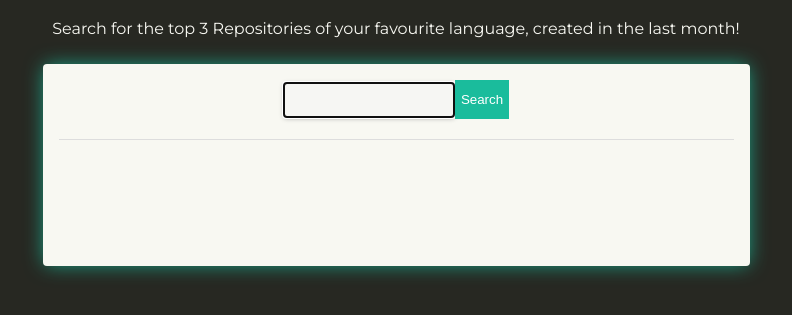
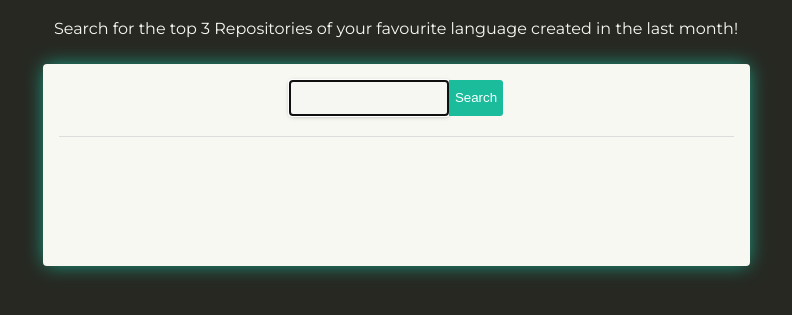
Before and after one commit to olibooty/github-search-api, a website built with webpack: page index.html in a window 1280 px wide. Shown: the part 63-378 px from the top of the page, without its empty margins (244-1036 px from the left). Built offline with nearby package versions, Linux system fonts and the light colour scheme.

Commit message:
and again...

```diff
--- a/index.html
+++ b/index.html
@@ -15,7 +15,7 @@
 
   <header>
     <h1>Github Search API</h1>
-    <p>Search for the top 3 Repositories of your favourite language, created in the last month!</p>
+    <p>Search for the top 3 Repositories of your favourite language created in the last month!</p>
   </header>
 
   <main>
--- a/style.css
+++ b/style.css
@@ -42,6 +42,11 @@ form {
   align-content: stretch;
 }
 
+input {
+  height: 36px;
+  box-sizing: border-box;
+}
+
 input[type = text] {
   max-width: 8em;
   padding: 0.25em;
@@ -61,10 +66,11 @@ input[type="text"]:focus {
 
 input[type="submit"] {
   border: none;
+  border-radius: 0 3px 3px 0;
   margin-right: auto;
   background: rgb(26, 188, 156);
   color: #fff;
-  line-height: 2.8em;
+  /* line-height: 2.8em; */
 }
 
 #listing {
```
